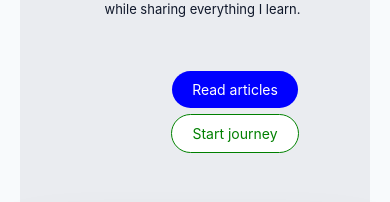
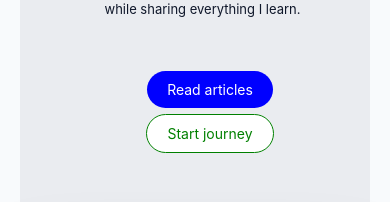
Before and after one commit to passiedaniels/pascaliaweb, a React (Create React App) app: page / in a window 390 px wide. Shown: the part 241-443 px from the top of the page. Built offline with nearby package versions, Linux system fonts and the light colour scheme.

Commit message:
Update HomePage.css

```diff
--- a/src/HomePage.css
+++ b/src/HomePage.css
@@ -51,7 +51,7 @@
   }
   .btn {
     flex-direction: column;
-    margin-left: 20px;
+    margin-right: 50px;
 
     gap: 50px;
     font-size: 13px;
```
